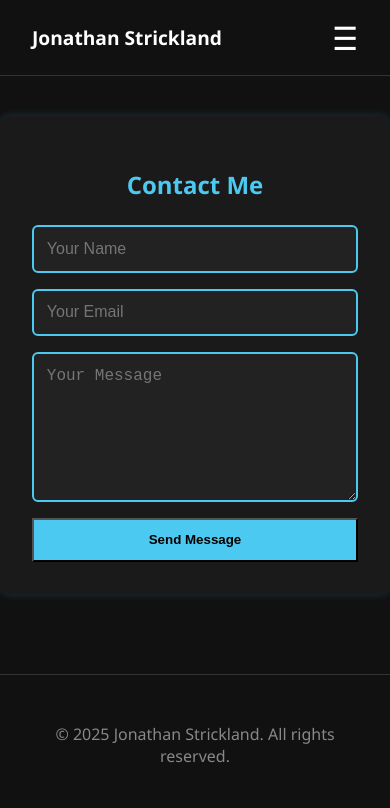
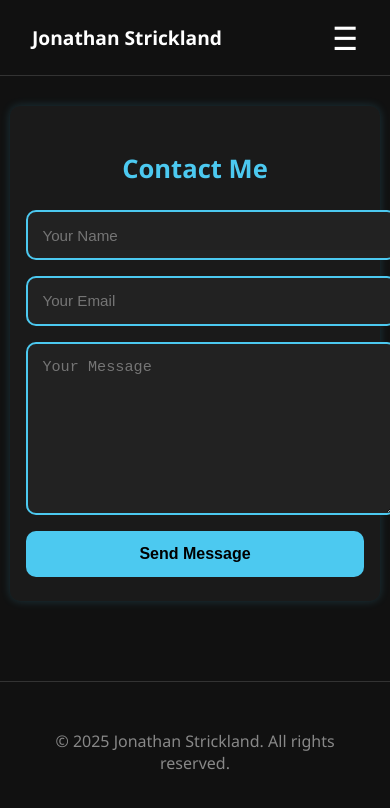
Before and after one commit to Jonathan-Strickland/portfolio, a React (Vite) app: page /contact in a window 390 px wide. Shown: the top 808 px of the page. Built offline with nearby package versions, Linux system fonts and the light colour scheme.

Commit message:
fix contact form for mobile

```diff
--- a/src/pages/contact.css
+++ b/src/pages/contact.css
@@ -12,6 +12,7 @@
   text-align: center;
   margin-bottom: 1.5rem;
   color: #4cc9f0;
+  font-size: 2rem;
 }
 
 .contact-form {
@@ -22,12 +23,13 @@
 
 .contact-form input,
 .contact-form textarea {
-  padding: 0.8rem;
+  padding: 1rem;
   border: 2px solid #4cc9f0;
-  border-radius: 6px;
+  border-radius: 10px;
   background-color: #222;
   color: #fff;
   font-size: 1rem;
+  width: 100%;
 }
 
 .contact-form input:focus,
@@ -39,14 +41,19 @@
 
 .contact-form textarea {
   resize: vertical;
-  min-height: 120px;
+  min-height: 140px;
 }
 
 .contact-form button {
-  padding: 0.8rem;
+  padding: 1rem;
   background-color: #4cc9f0;
   color: #000;
   font-weight: bold;
+  border: none;
+  border-radius: 10px;
+  font-size: 1.1rem;
+  cursor: pointer;
+  transition: background-color 0.3s ease;
 }
 
 .contact-form button:hover {
@@ -59,3 +66,25 @@
   color: #90be6d;
   font-weight: bold;
 }
+
+@media (max-width: 500px) {
+  .contact-wrapper {
+    padding: 1.5rem 1rem;
+    margin: 30px 10px;
+  }
+
+  .contact-wrapper h2 {
+    font-size: 1.6rem;
+  }
+
+  .contact-form input,
+  .contact-form textarea {
+    font-size: 0.95rem;
+    padding: 0.9rem;
+  }
+
+  .contact-form button {
+    font-size: 1rem;
+    padding: 0.9rem;
+  }
+}
```
